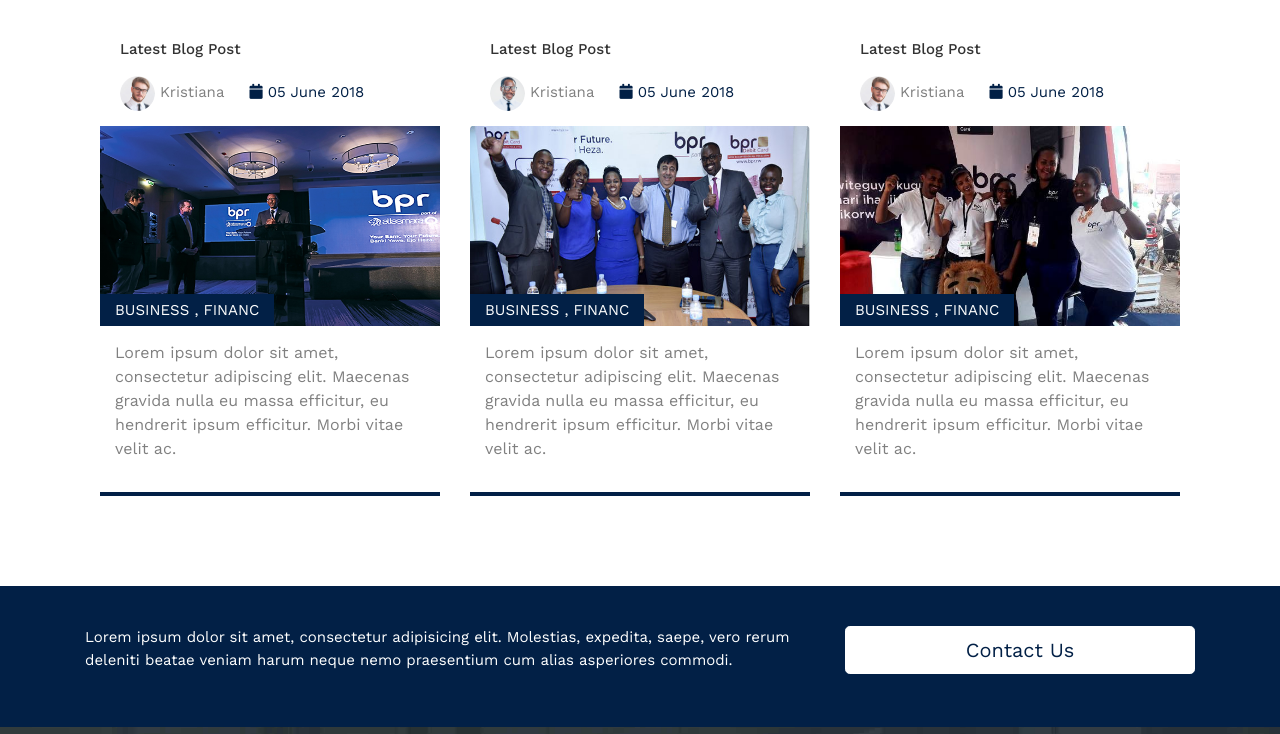
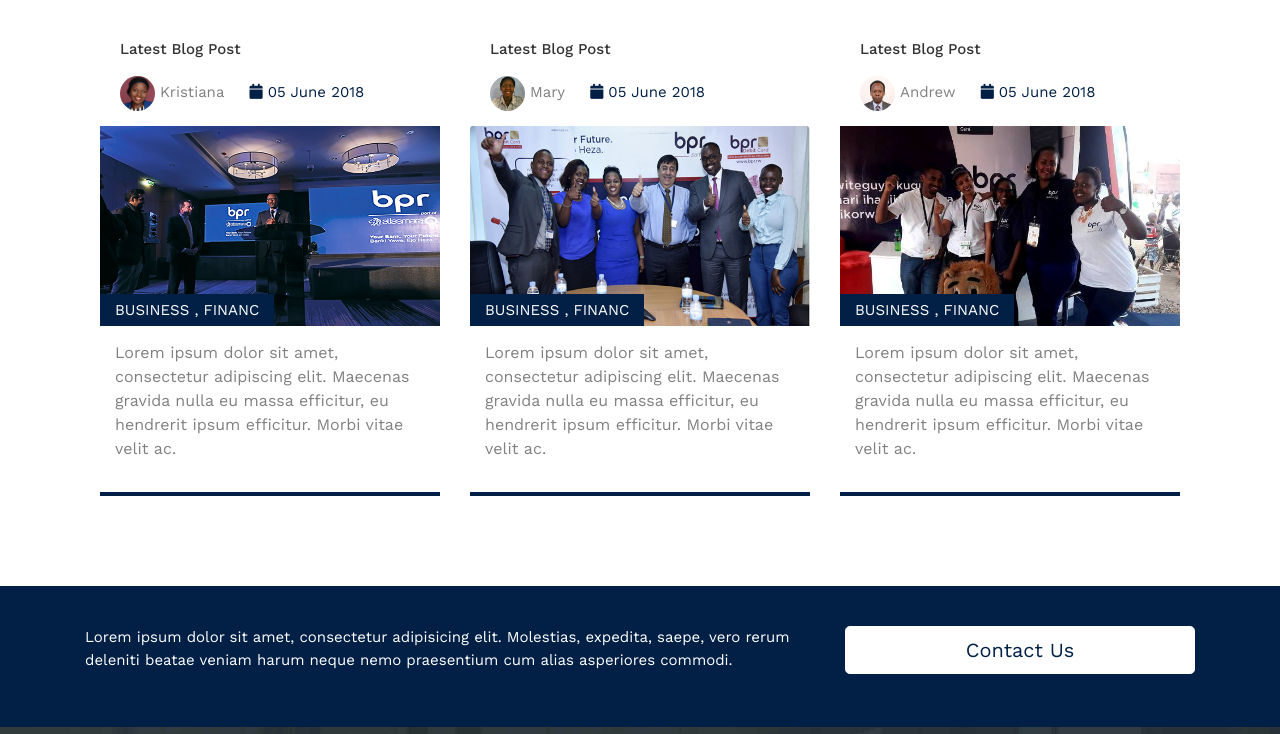
Before and after one commit to kayitesijackie/bpr1, a plain HTML site: page index.html in a window 1280 px wide. Shown: the part 2327-3061 px from the top of the page. Drawn offline with nearby package versions, Linux system fonts and the light colour scheme.

Commit message:
add changes

```diff
--- a/index.html
+++ b/index.html
@@ -489,7 +489,7 @@
 									<a href="#">Latest blog Post</a>
 								</h4>
 								<ul class="post-bar">
-									<li><img src="images/testi_02.png" alt=""><a href="#">Kristiana</a></li>
+									<li><img src="images/photo.png" alt=""><a href="#">Kristiana</a></li>
 									<li><i class="fa fa-calendar"></i>05 June 2018</li>
 								</ul>
 							</div>
@@ -511,7 +511,7 @@
 									<a href="#">Latest blog Post</a>
 								</h4>
 								<ul class="post-bar">
-									<li><img src="images/testi_01.png" alt=""><a href="#">Kristiana</a></li>
+									<li><img src="images/photo.jpg" alt=""><a href="#">Mary</a></li>
 									<li><i class="fa fa-calendar"></i>05 June 2018</li>
 								</ul>
 							</div>
@@ -533,7 +533,7 @@
 									<a href="#">Latest blog Post</a>
 								</h4>
 								<ul class="post-bar">
-									<li><img src="images/testi_02.png" alt=""><a href="#">Kristiana</a></li>
+									<li><img src="images/photo1.jpg" alt=""><a href="#">Andrew</a></li>
 									<li><i class="fa fa-calendar"></i>05 June 2018</li>
 								</ul>
 							</div>
```
Also changed, not shown: images/photo.jpg (added), images/photo.png (added), images/photo1.jpg (added), images/photo1.png (added).
